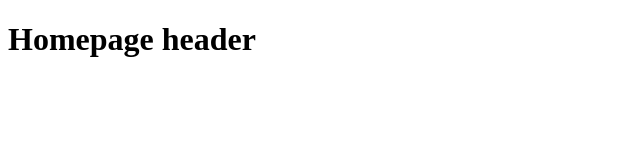
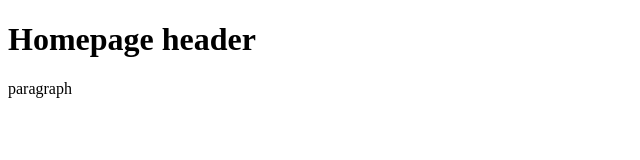
Before and after one commit to holdudvar/test-revert-command, a plain HTML site: page index.html in a window 1280 px wide. Shown: the full height of the page, 0-640 px from the left. Drawn offline with Linux system fonts and the light colour scheme.

Commit message:
added paragraph

```diff
--- a/index.html
+++ b/index.html
@@ -10,6 +10,7 @@
 
 <body>
 <h1>Homepage header</h1>
+<paragraph>paragraph</paragraph>
 </body>
 
 </html>
```
